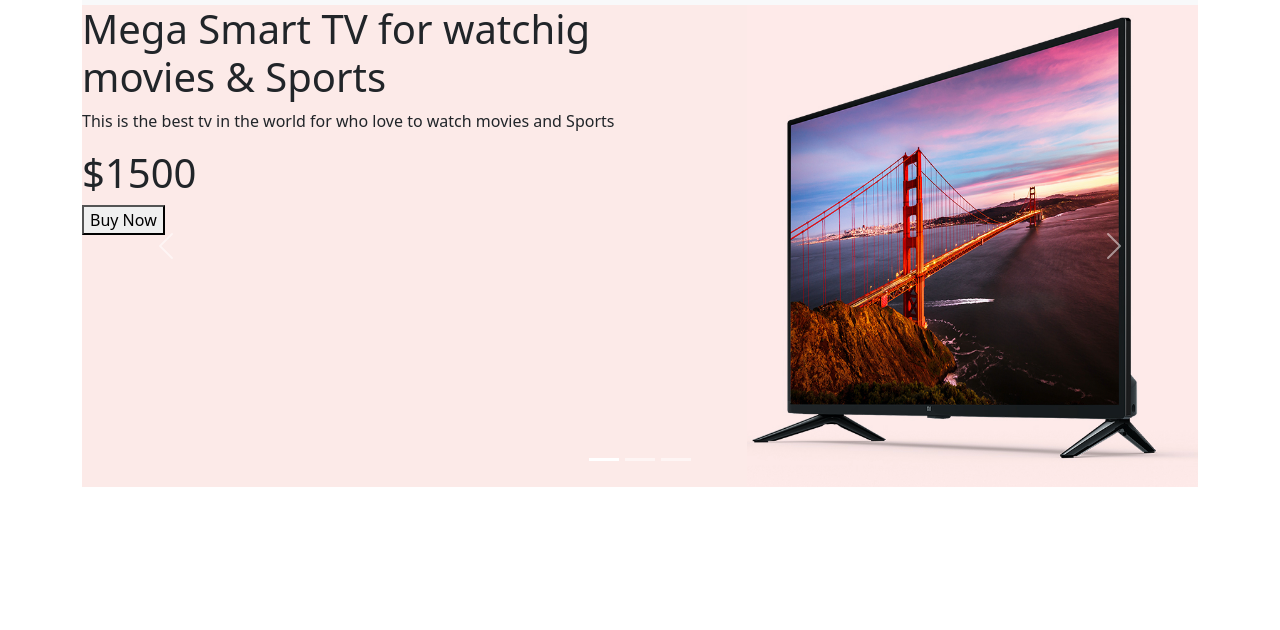
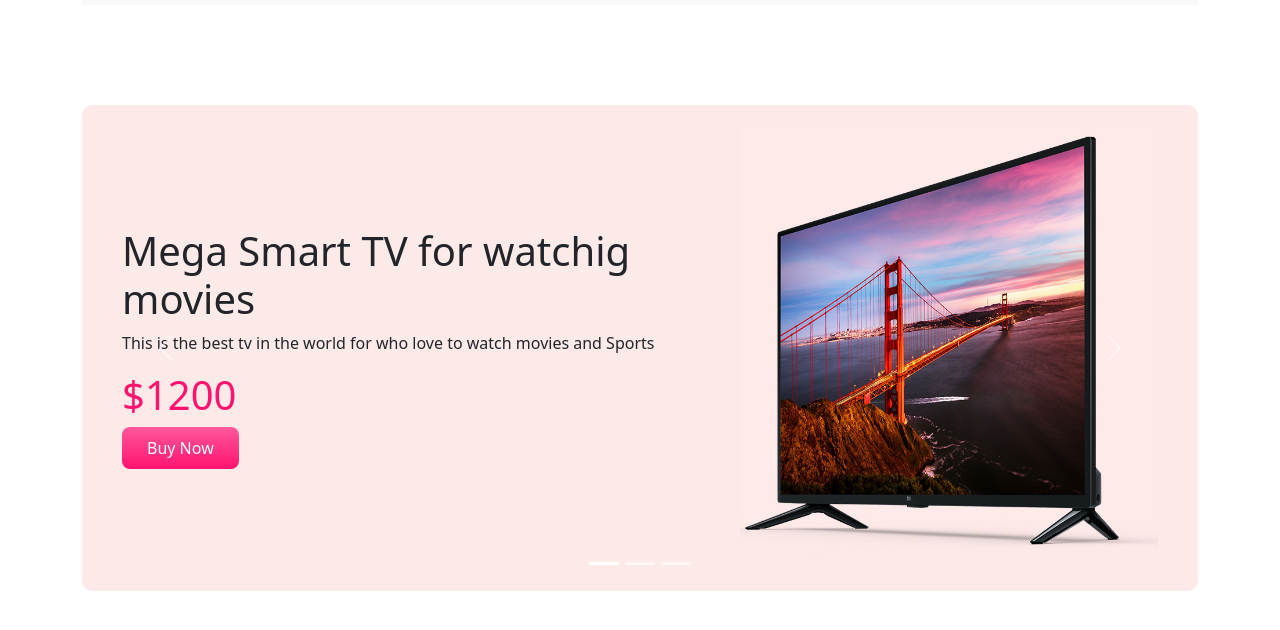
Before and after one commit to Md-FerdowsurRahman/Panda-commerce, a plain HTML site: page index.html in a window 1280 px wide. Shown: the part 52-682 px from the top of the page. Drawn offline with nearby package versions, Linux system fonts and the light colour scheme.

Commit message:
slider done

```diff
--- a/index.html
+++ b/index.html
@@ -57,12 +57,12 @@
             </div>
             <div class="carousel-inner">
               <div class="carousel-item active">
-                <div class="row">
+                <div class="row align-items-center">
                     <div class="col-md-7">
-                        <h1>Mega Smart TV for watchig movies & Sports</h1>
+                        <h1>Mega Smart TV for watchig movies </h1>
                         <p>This is the best tv in the world for who love to watch movies and Sports</p>
-                        <h1>$1500</h1>
-                        <button class="buu-now-button">Buy Now</button>
+                        <h1 class="pricing">$1200</h1>
+                        <button class="buy-now-button">Buy Now</button>
 
                     </div>
                     <div class="col-md-5">
@@ -72,8 +72,12 @@
 
               </div>
               <div class="carousel-item">
-                <div class="row">
+                <div class="row align-items-center">
                     <div class="col-md-7">
+                        <h1>Cool Dude Headphone</h1>
+                        <p>This is the best tv in the world for who love to watch movies and Sports</p>
+                        <h1 class="pricing">$600</h1>
+                        <button class="buy-now-button">Buy Now</button>
 
                     </div>
                     <div class="col-md-5">
@@ -83,8 +87,12 @@
 
               </div>
               <div class="carousel-item">
-                <div class="row">
+                <div class="row align-items-center">
                     <div class="col-md-7">
+                        <h1>X-Box for your living room  </h1>
+                        <p>This is the best tv in the world for who love to watch movies and Sports</p>
+                        <h1 class="pricing">$1500</h1>
+                        <button class="buy-now-button">Buy Now</button>
 
                     </div>
                     <div class="col-md-5">
--- a/style.css
+++ b/style.css
@@ -1,3 +1,21 @@
+.container{
+    margin-bottom: 100px;
+}
 .orange-bg{
     background-color: #fceae8;
+    border-radius: 10px;
 }
+.carousel-item{
+    padding: 20px 40px;
+}
+.pricing{
+    color: #ff136f;
+}
+.buy-now-button{
+    background-image: linear-gradient(to bottom, #FF589B 0%, #FF136F 100%);
+    color: #fff;
+    border: none;
+    border-radius: 8px;
+    padding: 9px 25px ;
+    cursor: pointer;
+}
```
